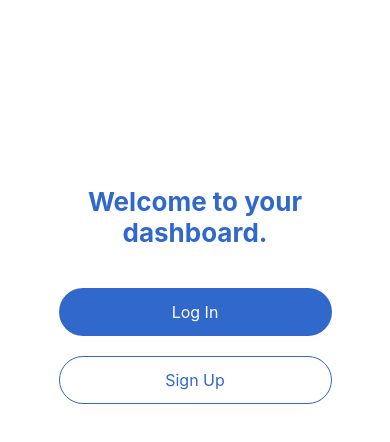
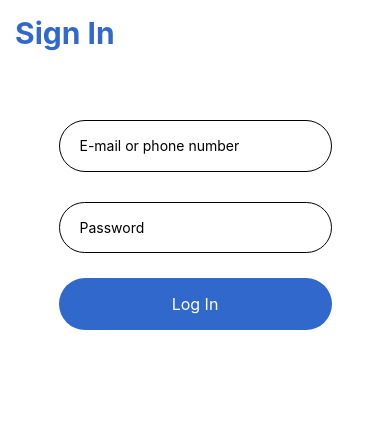
Before and after one commit to qureshi90/dashboard-template-RN, a React Native app: screen / in a window 390 px wide. Shown: the top 442 px of the page. Built offline with nearby package versions, Linux system fonts and the light colour scheme.

Commit message:
login screen design completed

```diff
--- a/src/navigation/navigator.js
+++ b/src/navigation/navigator.js
@@ -1,8 +1,9 @@
 import React from 'react';
-import Welcome from '../screens/welcome';
+// import Welcome from '../screens/welcome';
+import SignIn from '../screens/login';
 
 const Navigator = () => {
-  return <Welcome />;
+  return <SignIn />;
 };
 
 export default Navigator;
--- /dev/null
+++ b/src/screens/login/index.js
@@ -0,0 +1,19 @@
+import React from 'react';
+import {View, Text, TextInput} from 'react-native';
+import styles from './style.js';
+import ButtonBlue from '../../components/buttonBlue';
+
+const SignIn = () => {
+  return (
+    <>
+      <Text style={styles.heading}>Sign In</Text>
+      <View style={styles.container}>
+        <TextInput style={styles.input} placeholder="E-mail or phone number" />
+        <TextInput style={styles.input} placeholder="Password" />
+        <ButtonBlue text="Log In" />
+      </View>
+    </>
+  );
+};
+
+export default SignIn;
--- /dev/null
+++ b/src/screens/login/style.js
@@ -0,0 +1,26 @@
+import {StyleSheet} from 'react-native';
+import {blue} from '../../constants/color.js';
+
+const styles = StyleSheet.create({
+  heading: {
+    color: blue,
+    fontSize: 30,
+    fontWeight: 'bold',
+    margin: 15,
+  },
+  container: {
+    flex: 1,
+    marginTop: '10%',
+    alignItems: 'center',
+  },
+  input: {
+    borderWidth: 1,
+    borderRadius: 30,
+    width: '70%',
+    height: '7%',
+    paddingLeft: 20,
+    marginVertical: 15,
+  },
+});
+
+export default styles;
```
